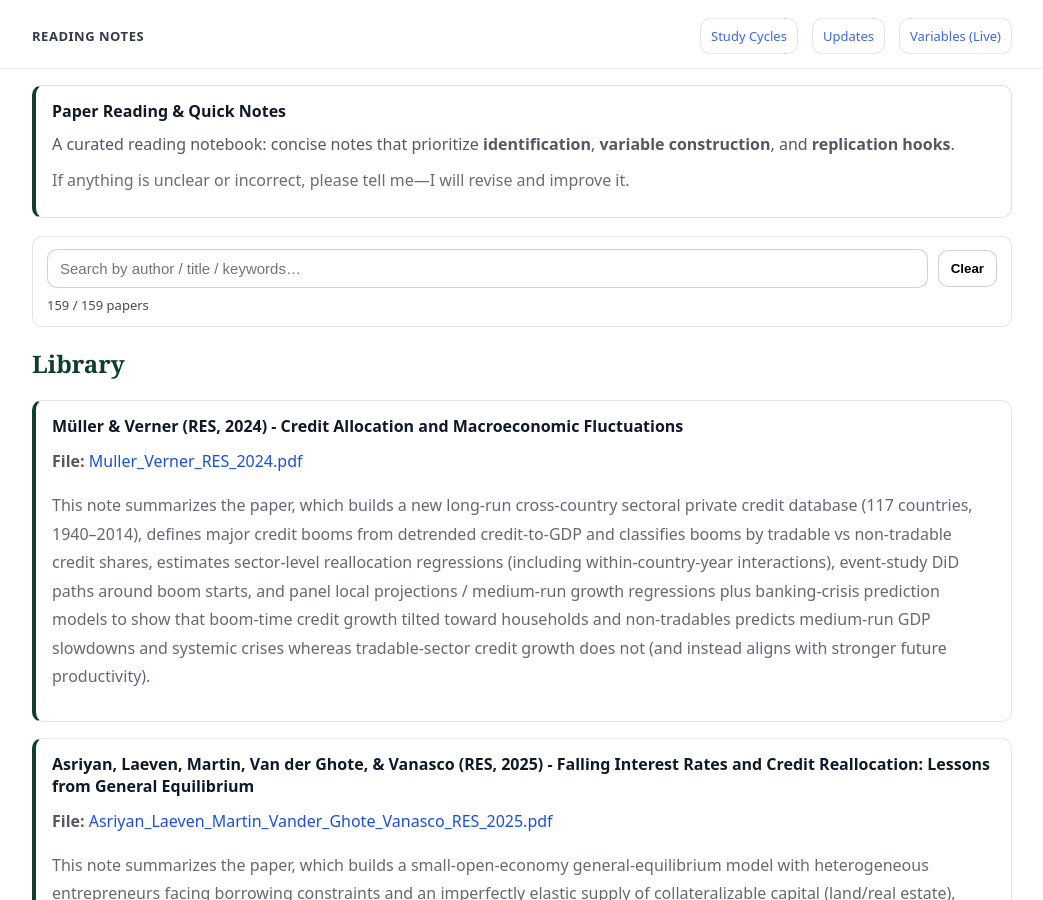
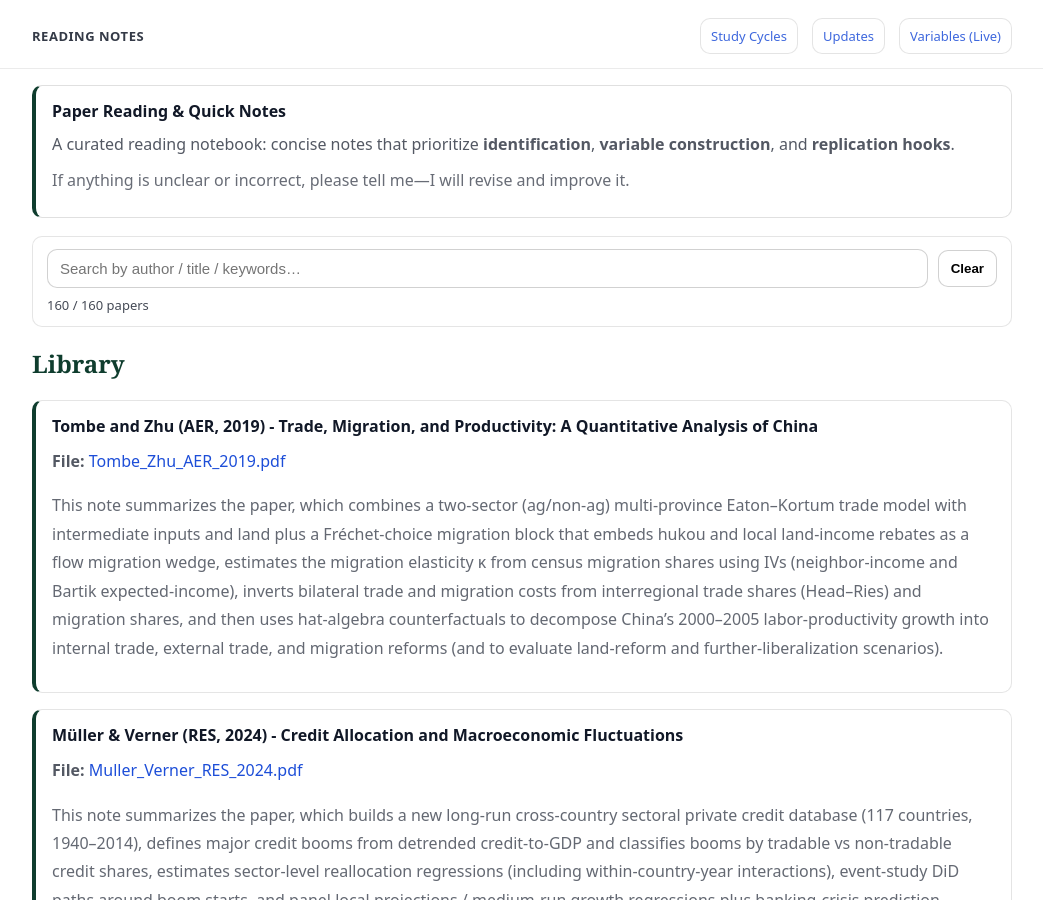
Before and after one commit to yaxinzn/study-archive, a Jekyll site: the page built from reading/index.md, in a window 1280 px wide and 900 px high. Shown: the whole window, without its empty margins (118-1161 px from the left). Built offline with Jekyll 4.4.1, drawn with Linux system fonts in a browser that asks for light colours.

Commit message:
Reading: add/update Tombe_Zhu_AER_2019.pdf

```diff
--- a/_data/reading.yml
+++ b/_data/reading.yml
@@ -1,3 +1,7 @@
+- title: "Tombe and Zhu (AER, 2019) - Trade, Migration, and Productivity: A Quantitative Analysis of China"
+  file: "Tombe_Zhu_AER_2019.pdf"
+  desc: "This note summarizes the paper, which combines a two-sector (ag/non-ag) multi-province Eaton–Kortum trade model with intermediate inputs and land plus a Fréchet-choice migration block that embeds hukou and local land-income rebates as a flow migration wedge, estimates the migration elasticity κ from census migration shares using IVs (neighbor-income and Bartik expected-income), inverts bilateral trade and migration costs from interregional trade shares (Head–Ries) and migration shares, and then uses hat-algebra counterfactuals to decompose China’s 2000–2005 labor-productivity growth into internal trade, external trade, and migration reforms (and to evaluate land-reform and further-liberalization scenarios).        "
+
 - title: "Müller & Verner (RES, 2024) - Credit Allocation and Macroeconomic Fluctuations"
   file: "Muller_Verner_RES_2024.pdf"
   desc: "This note summarizes the paper, which builds a new long-run cross-country sectoral private credit database (117 countries, 1940–2014), defines major credit booms from detrended credit-to-GDP and classifies booms by tradable vs non-tradable credit shares, estimates sector-level reallocation regressions (including within-country-year interactions), event-study DiD paths around boom starts, and panel local projections / medium-run growth regressions plus banking-crisis prediction models to show that boom-time credit growth tilted toward households and non-tradables predicts medium-run GDP slowdowns and systemic crises whereas tradable-sector credit growth does not (and instead aligns with stronger future productivity).        "
```
Also changed, not shown: 1 other file.
